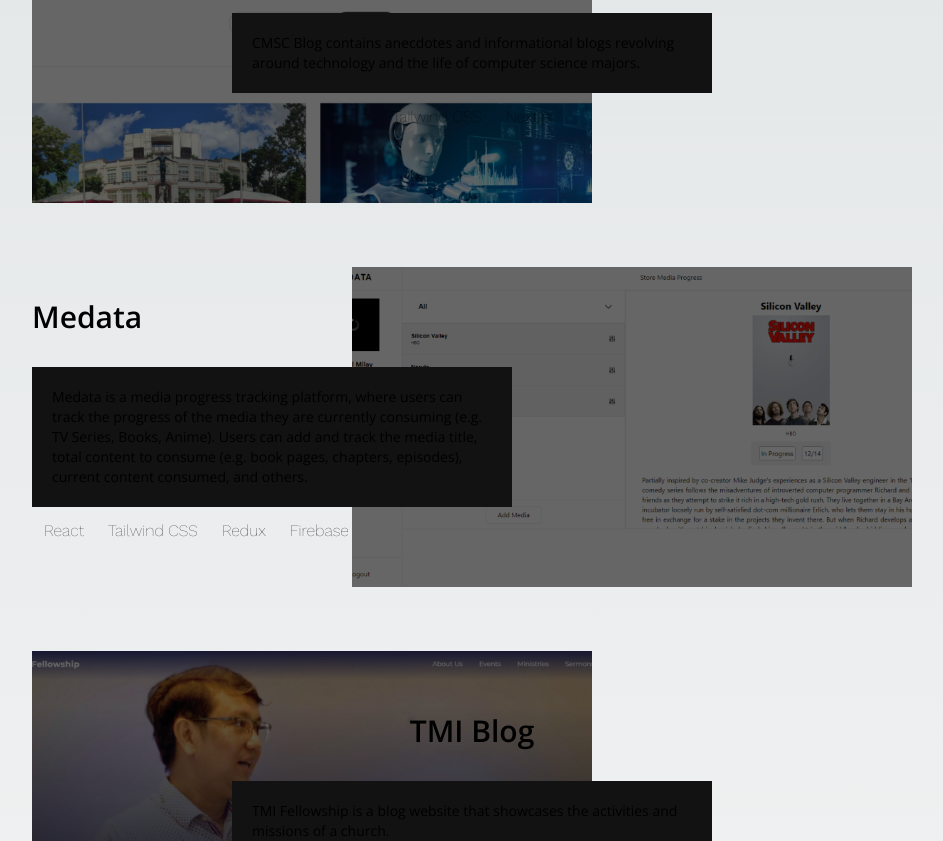
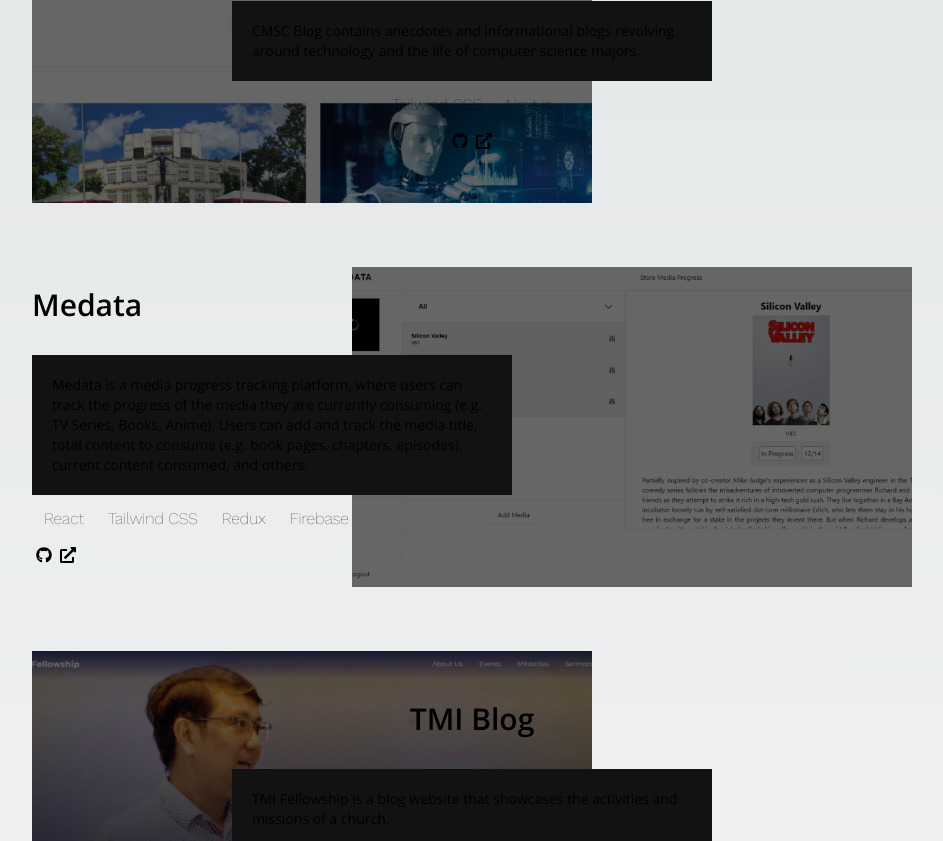
Before and after one commit to maxellmilay/personal-website-v2, a Next.js app: page / in a window 1280 px wide. Shown: the part 1400-2241 px from the top of the page, without its empty margins (168-1111 px from the left). Built offline with nearby package versions, Linux system fonts and the light colour scheme.

Commit message:
[UI][Maxell] added featured links

```diff
--- a/src/components/Featured.tsx
+++ b/src/components/Featured.tsx
@@ -2,6 +2,7 @@ import React from 'react';
 import { work, open } from '@/utils/font';
 import Image from 'next/image';
 import featured from '@/data/featured';
+import { FaExternalLinkAlt, FaGithub } from 'react-icons/fa';
 
 function Featured() {
   return (
@@ -39,6 +40,14 @@ function Featured() {
                   );
                 })}
               </div>
+              <div className="flex">
+                <a href={data.repo} className="px-1 py-1">
+                  <FaGithub />
+                </a>
+                <a href={data.link} className="px-1 py-1">
+                  <FaExternalLinkAlt />
+                </a>
+              </div>
             </div>
           </div>
         );
--- a/src/data/featured.ts
+++ b/src/data/featured.ts
@@ -12,6 +12,8 @@ const featured = [
       image: 'start',
       text: 'end',
     },
+    link: 'https://cmsc-blog.vercel.app',
+    repo: 'https://github.com/maxellmilay/cmsc-blog',
   },
   {
     id: 2,
@@ -24,6 +26,8 @@ const featured = [
       image: 'end',
       text: 'start',
     },
+    link: 'https://medata-frontend.vercel.app',
+    repo: 'https://github.com/maxellmilay/medata-frontend',
   },
   {
     id: 3,
@@ -36,6 +40,8 @@ const featured = [
       image: 'start',
       text: 'end',
     },
+    link: 'https://www.tmifellowship.org',
+    repo: 'https://github.com/maxellmilay/tmi',
   },
 ];
 export default featured;
```
